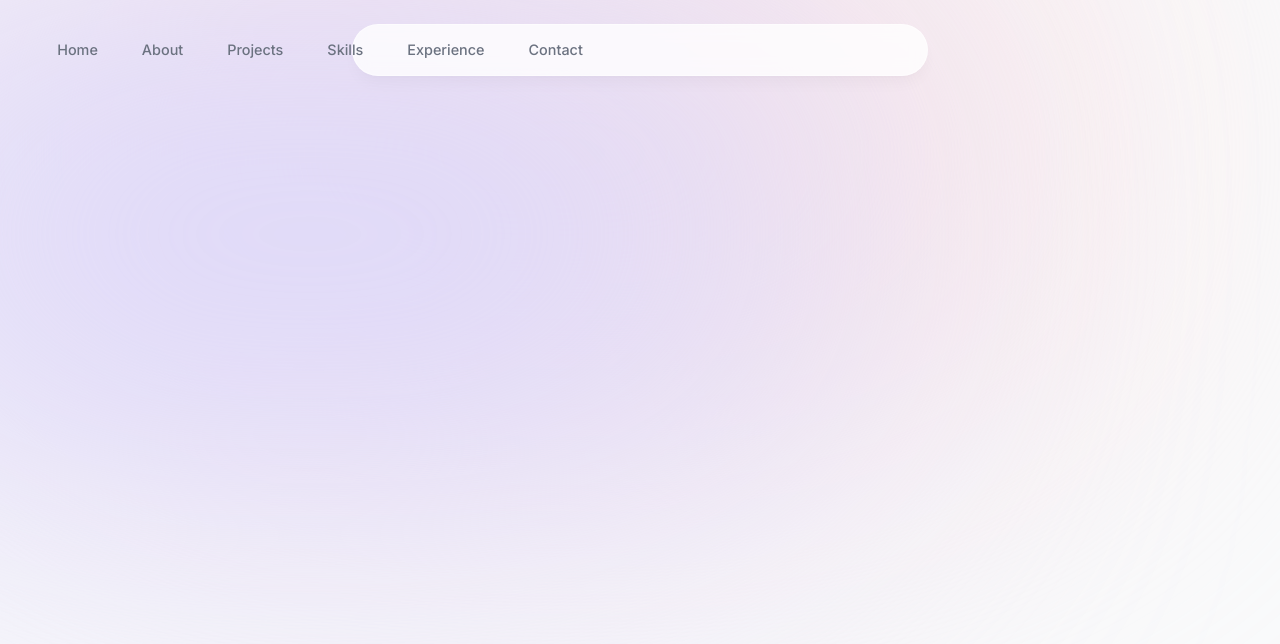
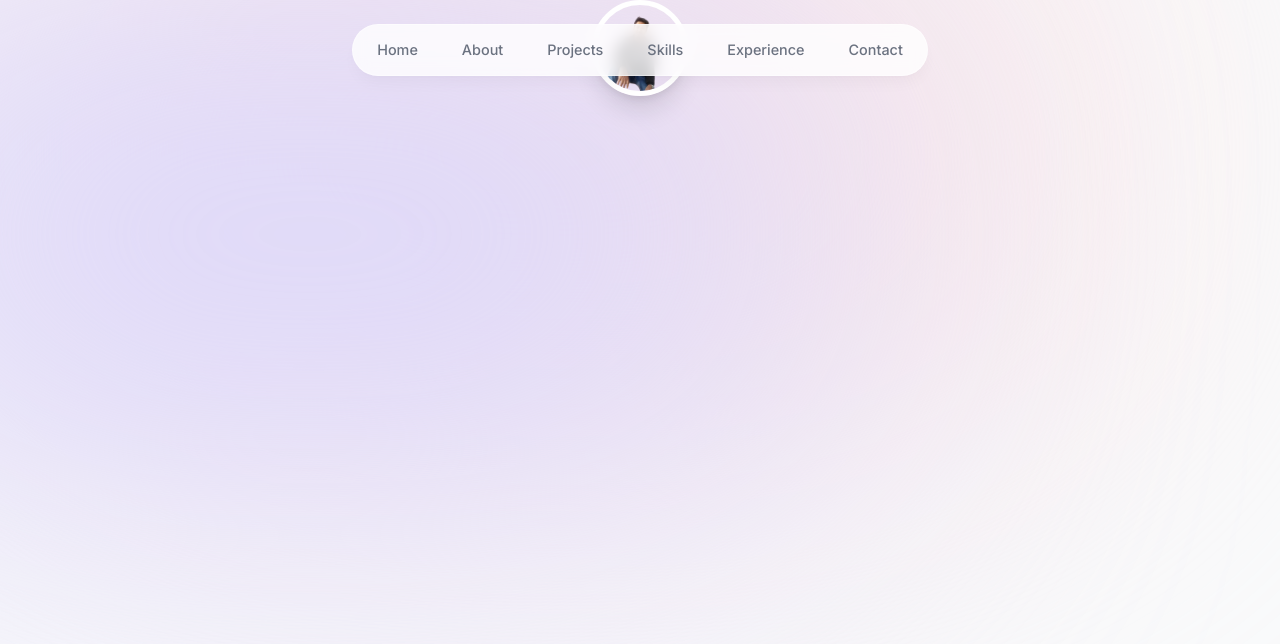
Before and after one commit to Jupiter82/next_js_portfolio, a Next.js app: page / in a window 1280 px wide. Shown: the top 644 px of the page. Built offline with nearby package versions, Linux system fonts and the light colour scheme.

Commit message:
add jupiter branch 10-7

```diff
--- a/app/page.tsx
+++ b/app/page.tsx
@@ -1,5 +1,10 @@
+import Intro from "@/components/intro";
 import { projectsData } from "@/lib/data";
 import Image from "next/image";
 export default function Home() {
-  return <main className=""></main>;
+  return (
+    <main className="">
+      <Intro />
+    </main>
+  );
 }
--- a/components/header.tsx
+++ b/components/header.tsx
@@ -13,12 +13,14 @@ export default function Header() {
         initial={{ y: -100, x: "-50%", opacity: 0 }}
         animate={{ y: 0, x: "-50%", opacity: 1 }}
       ></motion.div>
-      <nav className="flex fixed top-[0.15rem] left-1/4  h-12  -translate-x-1/2 py-2 sm:top-[1.7rem] sm:h-[initial] sm:py-0">
+      <nav className="flex fixed top-[0.15rem] left-1/2 h-12 -translate-x-1/2 py-2 sm:top-[1.7rem] sm:h-[initial] sm:py-0">
         <ul className="flex w-[22rem] flex-wrap items-center justify-center gap-y-1 text-[0.9rem] sm:w-[initial] sm:flex-nowrap sm:gap-5 font-medium text-gray-500">
           {links.map((items, index) => {
             return (
-              <li
+              <motion.li
                 className="h-3/4 flex items-center justify-center"
+                initial={{ y: -100, opacity: 0 }}
+                animate={{ y: 0, opacity: 1 }}
                 key={index}
               >
                 <Link
@@ -27,7 +29,7 @@ export default function Header() {
                 >
                   {items.name}
                 </Link>
-              </li>
+              </motion.li>
             );
           })}
         </ul>
--- /dev/null
+++ b/components/intro.tsx
@@ -0,0 +1,21 @@
+import Image from "next/image";
+import React from "react";
+
+export default function Intro() {
+  return (
+    <section>
+      <div className="flex items-center justify-center">
+        <div>
+          <Image
+            src="/profile-(2).png"
+            alt="Profile Picture"
+            width="192"
+            height="192"
+            priority={true}
+            className="h-24 w-24 rounded-full object-cover border-[0.35rem] border-white shadow-xl"
+          />
+        </div>
+      </div>
+    </section>
+  );
+}
--- a/lib/data.ts
+++ b/lib/data.ts
@@ -28,7 +28,7 @@ export const links = [
     name: "Contact",
     hash: "#contact",
   },
-];
+] as const;
 
 export const experiencesData = [
   {
```
Also changed, not shown: public/profile-(2).png (added).
